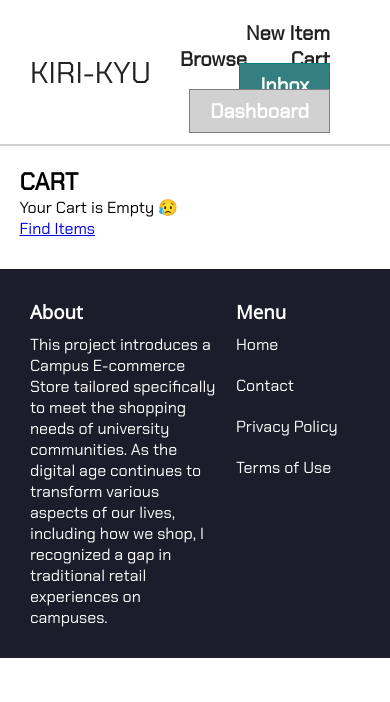
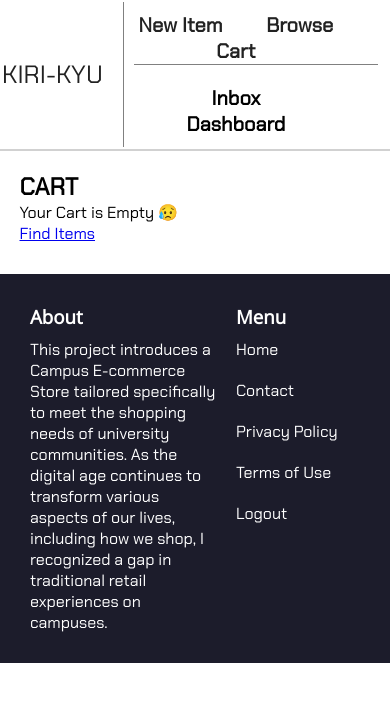
Before and after one commit to edyprogramz/KiriKyu, a Django app: page /cart/ in a window 390 px wide. Shown: the top 702 px of the page. Run offline with Django 4.2, Linux system fonts and the light colour scheme; a user stored in the database is signed in; data comes from the database, SQL or seed files in the repository; both versions use the stored data as it was after the commit.

Commit message:
final submission

```diff
--- a/core/templates/base.html
+++ b/core/templates/base.html
@@ -25,15 +25,21 @@
         <link rel="stylesheet" href="{% static 'base.css' %}">
         {% load static %}
         <link rel="stylesheet" href="{% static 'navbar_footer.css' %}">
+        <link rel="stylesheet" href="{% static 'core/mobile-index.css' %}">
     </head>
     <body>
         <nav class="navbar">
             <a href="{% url 'core:index' %}" class="links logo">KIRI-KYU</a>
             <ul class="navlink-container">
+                <span id="mobile-nav-sec1">
                     <li class="lists"><a href="{% url 'item:new' %}" class="links navlinks navlink">New Item</a></li>
                     <li class="lists"><a href="{% url 'item:items' %}" class="links navlinks navlink">Browse</a></li>
+
+
                     {% if request.user.is_authenticated %}
                         <li class="lists"><a href="{% url 'cart:view_cart' %}" class="links navlinks navlink">Cart</a></li>
+                </span>
+                <span id="mobile-nav-sec2">
                         <li class="lists"><a href="{% url 'conversation:inbox' %}" class="links navlinks teal-btn">Inbox</a></li>
                         <li class="lists"><a href="{% url 'dashboard:index' %}" class="links navlinks gray-btn">Dashboard</a></li>
 
@@ -42,6 +48,7 @@
                         <li class="lists"><a href="{% url 'core:signup' %}" class="links navlinks teal-btn">Sign Up</a></li>
                         <li class="lists"><a href="{% url 'core:login' %}" class="links navlinks gray-btn">Log In</a></li>
                     {% endif %}
+                </span>
             </ul>
         </nav>
         {% block content %}
@@ -61,6 +68,8 @@
                     <li class="lists"><a href="{% url 'core:contact' %}" class="links footer-link">Contact</a></li>
                     <li class="lists"><a href="#" class="links footer-link">Privacy Policy</a></li>
                     <li class="lists"><a href="#" class="links footer-link">Terms of Use</a></li>
+                    <li class="lists"><a href="{% url 'core:logout' %}" class="links footer-link">Logout</a></li>
+
                 </ul>
             </div>
         </footer>
--- a/core/templates/core/index.html
+++ b/core/templates/core/index.html
@@ -6,6 +6,7 @@
 <head>
     {% load static %}
     <link rel="stylesheet" href="{% static 'core/home-page.css' %}">
+
 </head>
 <style>
     #slider-category-section{
@@ -57,7 +58,7 @@
             <div class="slide"><img src="https://ke.jumia.is/cms/2024/W4/cp/Sliders/KE_ElectricAvenue_Accessories_0124_S.jpg" alt="Image 3"></div>
             <div class="slide"><img src="https://ke.jumia.is/cms/2024/W4/cp/Sliders/KE_ElectricAvenue_PhoneWeek_0124_S.jpg" alt="Image 4"></div>
             <div class="slide"><img src="https://ke.jumia.is/cms/2024/W4/cp/Sliders/KE_ElectricAvenue_PhoneWeek_0124_S.jpg" alt="Image 5"></div>
-            <div class="slide"><img src="https://img.kilimall.com/c/public/banner-image/100001724.jpg?x-image-process=image/format,webp#" alt="Image 5"></div>
+            {% comment %} <div class="slide"><img src="https://img.kilimall.com/c/public/banner-image/100001724.jpg?x-image-process=image/format,webp#" alt="Image 5"></div> {% endcomment %}
             </div>
         </div>
     </div>
--- a/core/urls.py
+++ b/core/urls.py
@@ -1,5 +1,6 @@
 from django.contrib import admin
 from django.urls import path, include
+# from django.contrib.auth.views import LogoutView
 
 from . import views
 from .forms import LoginForm
@@ -12,4 +13,5 @@ urlpatterns = [
     path('contact/', views.contact, name="contact"),
     path('signup/', views.signup, name="signup"),
     path('login/', auth_views.LoginView.as_view(template_name="core/login.html", authentication_form=LoginForm), name="login"),
+    path('logout/', views.logout_view, name='logout'),
 ]
--- /dev/null
+++ b/static/core/mobile-index.css
@@ -0,0 +1,49 @@
+@media only screen and (max-width: 768px) {
+    .navbar{
+        /* border: 2px solid red; */
+        padding: 2px;
+    }
+    .logo{
+        font-size: 25px;
+    }
+    .navlink-container{
+        /* border: 2px solid greenyellow; */
+        /* flex: 1; */
+        text-align: center;
+        padding: 10px;
+        display: grid;
+        margin-left: 20px;
+        border-left: 1px solid gray;
+    }
+    .teal-btn{
+        background: transparent;
+        border: none;
+        outline: none;
+        color: black;
+        /* border: 1px solid teal;
+        padding: 2px;
+        background-color: var(--teal);
+        color: var(--white); */
+
+    }
+    .gray-btn{
+        background: transparent;
+        border: none;
+        outline: none;
+        color: black;
+        /* border: 1px solid gray;
+        padding: 2px;
+        background-color: var(--gray);
+        color: var(--white); */
+
+
+    }
+    #mobile-nav-sec1{
+        border-bottom: 1px solid gray;
+        margin-bottom: 20px;
+    }
+    #mobile-nav-sec2{
+
+    }
+
+}
```
Also changed, not shown: core/views.py (+7 -0 lines), duka/settings.py (+16 -15 lines), db.sqlite3. Lines whose indentation alone changed are shown as unchanged.
